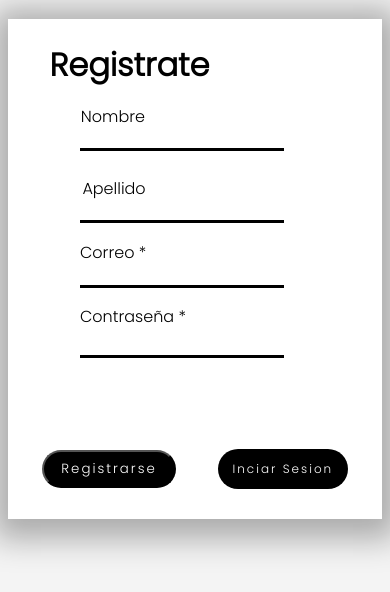
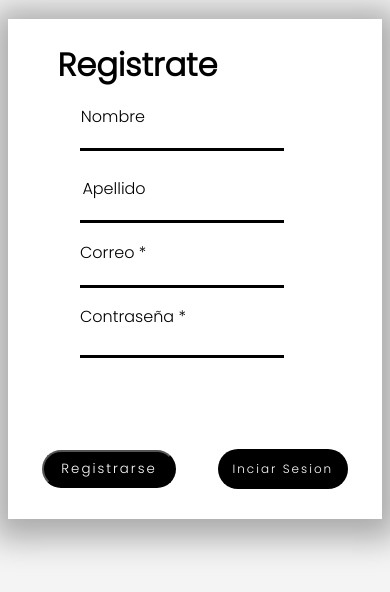
Before and after one commit to Josee-cmd/TO-DO, a website: page View/sign-up.html in a window 390 px wide. Drawn offline with Linux system fonts and the light colour scheme.

Commit message:
Frong pages sign-up in process

```diff
--- a/Sass/--Sign-up.scss
+++ b/Sass/--Sign-up.scss
@@ -52,7 +52,7 @@ body {
                 bottom: .2em;
             }
             h1{
-                padding-left: 4.5em
+                padding-left: 5em
             }
         }
 
```
Also changed, not shown: Css/--Sign-up.css.
